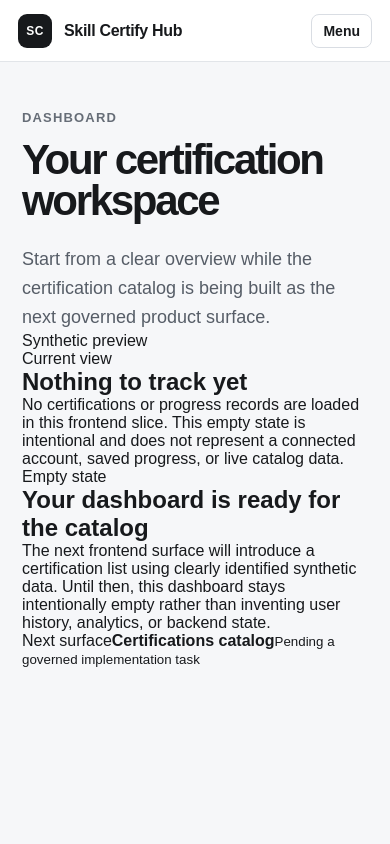
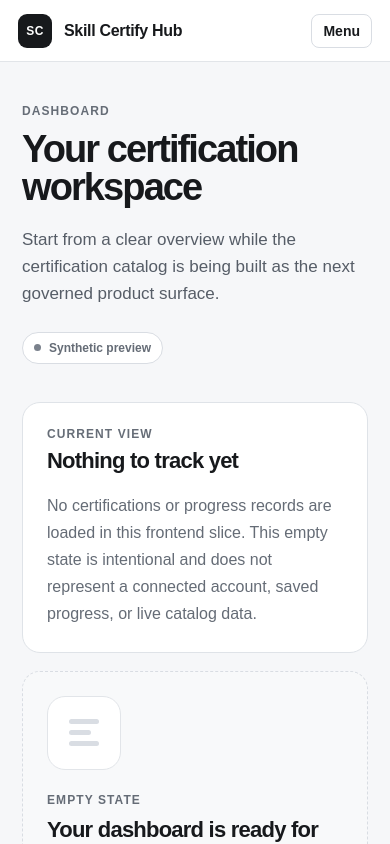
Before and after one commit to misaelalves99/skill-certify-hub, a Next.js app: page / in a window 390 px wide. Shown: the top 844 px of the page. Built offline with nearby package versions, Linux system fonts and the light colour scheme.

Commit message:
style: add responsive dashboard empty state

```diff
--- a/app/page.module.css
+++ b/app/page.module.css
@@ -86,66 +86,188 @@
   text-transform: uppercase;
 }
 
-.navItem {
+.navItem,
+.navPending {
   display: block;
   border-radius: var(--radius-lg);
-  background: var(--color-surface-muted);
   padding: 10px 12px;
   font-size: 14px;
   font-weight: 650;
 }
 
+.navItem {
+  background: var(--color-surface-muted);
+}
+
+.navPending {
+  margin-top: 6px;
+  color: var(--color-text-subtle);
+}
+
+.navPending small {
+  display: block;
+  margin-top: 3px;
+  font-size: 11px;
+  font-weight: 600;
+}
+
 .main {
   min-width: 0;
-  padding: clamp(44px, 8vw, 96px) clamp(24px, 7vw, 96px);
+  padding: clamp(40px, 6vw, 76px) clamp(24px, 6vw, 84px) 72px;
   outline: none;
 }
 
 .content {
-  width: min(100%, 760px);
+  width: min(100%, 980px);
 }
 
-.eyebrow {
-  margin-bottom: 14px;
+.intro {
+  display: flex;
+  align-items: flex-start;
+  justify-content: space-between;
+  gap: 32px;
+}
+
+.eyebrow,
+.sectionLabel {
   color: var(--color-text-eyebrow);
-  font-size: 13px;
+  font-size: 12px;
   font-weight: 700;
   letter-spacing: 0.09em;
   text-transform: uppercase;
 }
 
+.eyebrow {
+  margin-bottom: 12px;
+}
+
 .content h1 {
-  max-width: 680px;
-  font-size: clamp(42px, 7vw, 72px);
+  max-width: 700px;
+  font-size: clamp(38px, 5vw, 62px);
   font-weight: 650;
-  letter-spacing: -0.055em;
-  line-height: 0.98;
+  letter-spacing: -0.05em;
+  line-height: 1;
 }
 
 .lead {
-  max-width: 620px;
-  margin-top: 24px;
+  max-width: 660px;
+  margin-top: 20px;
   color: var(--color-text-muted);
-  font-size: clamp(18px, 2.3vw, 22px);
+  font-size: clamp(17px, 2vw, 20px);
   line-height: 1.6;
 }
 
-.foundation {
-  margin-top: 56px;
-  border-top: 1px solid var(--color-border-subtle);
-  padding-top: 28px;
+.previewBadge {
+  display: inline-flex;
+  flex: 0 0 auto;
+  align-items: center;
+  gap: 8px;
+  border: 1px solid var(--color-border-strong);
+  border-radius: var(--radius-pill);
+  background: var(--color-surface);
+  padding: 8px 11px;
+  color: var(--color-text-secondary);
+  font-size: 12px;
+  font-weight: 700;
 }
 
-.foundation h2 {
-  margin-bottom: 10px;
-  font-size: 18px;
-  letter-spacing: -0.02em;
+.previewBadge span {
+  width: 7px;
+  height: 7px;
+  border-radius: 50%;
+  background: var(--color-text-subtle);
 }
 
-.foundation p {
-  max-width: 620px;
+.summary {
+  display: grid;
+  grid-template-columns: minmax(220px, 0.8fr) minmax(0, 1.2fr);
+  gap: 40px;
+  margin-top: 52px;
+  border: 1px solid var(--color-border-subtle);
+  border-radius: 18px;
+  background: var(--color-surface);
+  padding: 28px;
+}
+
+.summary h2,
+.emptyCopy h2 {
+  margin-top: 7px;
+  font-size: clamp(22px, 3vw, 30px);
+  letter-spacing: -0.035em;
+}
+
+.summary > p,
+.emptyCopy p {
   color: var(--color-text-secondary);
   line-height: 1.7;
+}
+
+.emptyState {
+  display: grid;
+  grid-template-columns: auto minmax(0, 1fr) minmax(190px, 0.45fr);
+  align-items: center;
+  gap: 28px;
+  margin-top: 18px;
+  border: 1px dashed var(--color-border-strong);
+  border-radius: 18px;
+  background: var(--color-surface-subtle);
+  padding: 32px;
+}
+
+.emptyIcon {
+  display: grid;
+  width: 74px;
+  height: 74px;
+  place-content: center;
+  gap: 6px;
+  border: 1px solid var(--color-border);
+  border-radius: 18px;
+  background: var(--color-surface);
+}
+
+.emptyIcon span {
+  display: block;
+  width: 30px;
+  height: 5px;
+  border-radius: var(--radius-pill);
+  background: var(--color-border-strong);
+}
+
+.emptyIcon span:nth-child(2) {
+  width: 22px;
+}
+
+.emptyCopy p:last-child {
+  margin-top: 12px;
+  max-width: 620px;
+}
+
+.nextStep {
+  border-left: 1px solid var(--color-border);
+  padding-left: 24px;
+}
+
+.nextStep span,
+.nextStep small {
+  display: block;
+  color: var(--color-text-subtle);
+  font-size: 11px;
+  font-weight: 700;
+  letter-spacing: 0.06em;
+  text-transform: uppercase;
+}
+
+.nextStep strong {
+  display: block;
+  margin: 6px 0 8px;
+  font-size: 16px;
+  line-height: 1.35;
+}
+
+.nextStep small {
+  line-height: 1.45;
+  letter-spacing: 0;
+  text-transform: none;
 }
 
 .mobileMenu {
@@ -194,6 +316,28 @@
   outline-offset: 3px;
 }
 
+@media (max-width: 880px) {
+  .intro {
+    display: block;
+  }
+
+  .previewBadge {
+    margin-top: 24px;
+  }
+
+  .emptyState {
+    grid-template-columns: auto minmax(0, 1fr);
+  }
+
+  .nextStep {
+    grid-column: 2;
+    border-left: 0;
+    border-top: 1px solid var(--color-border);
+    padding-top: 18px;
+    padding-left: 0;
+  }
+}
+
 @media (max-width: 720px) {
   .header {
     min-height: 62px;
@@ -215,11 +359,27 @@
   }
 
   .main {
-    padding: 48px 22px 64px;
+    padding: 42px 22px 56px;
   }
 
-  .foundation {
-    margin-top: 44px;
+  .summary,
+  .emptyState {
+    grid-template-columns: 1fr;
+  }
+
+  .summary {
+    gap: 18px;
+    margin-top: 38px;
+    padding: 24px;
+  }
+
+  .emptyState {
+    gap: 20px;
+    padding: 24px;
+  }
+
+  .nextStep {
+    grid-column: auto;
   }
 }
 
@@ -233,4 +393,8 @@
     width: 30px;
     height: 30px;
   }
+
+  .main {
+    padding-inline: 18px;
+  }
 }
```
